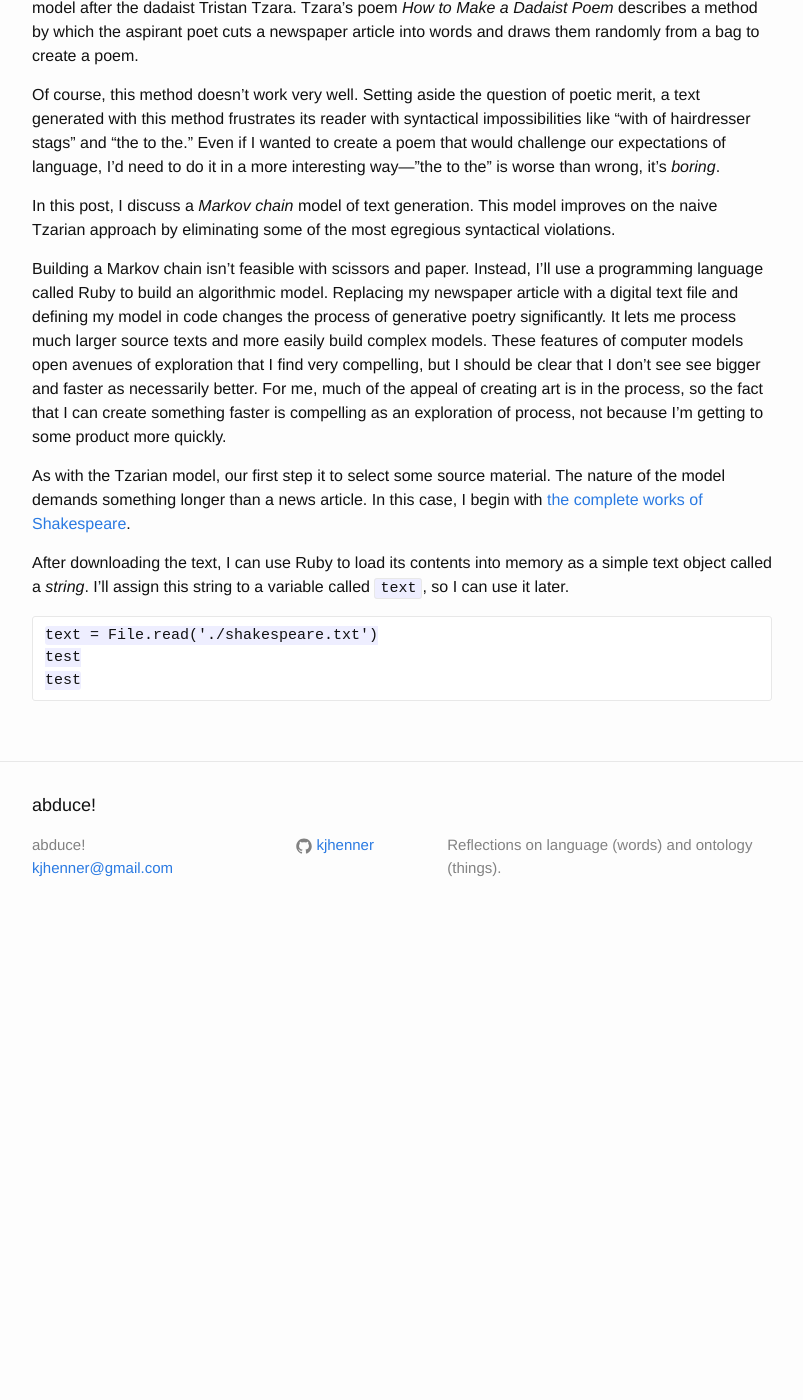
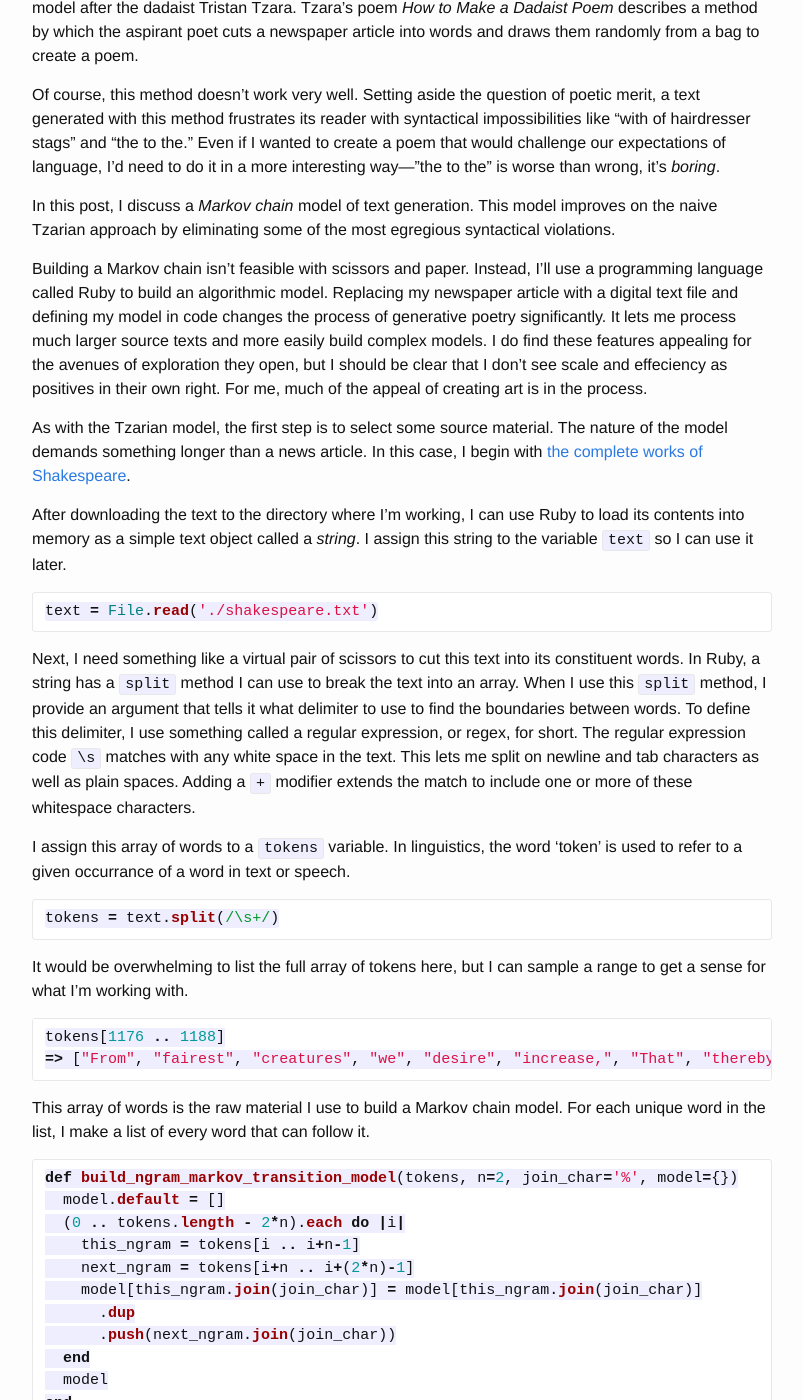
Before and after one commit to kjhenner/abduce, a Jekyll site: the page built from _posts/2017-07-01-markov-chain.md, in a window 1280 px wide and 1400 px high, scrolled down 270 px. Shown: the whole window, without its empty margins (238-1041 px from the left). Built offline with Jekyll 4.4.1, drawn with Linux system fonts in a browser that asks for light colours; before the commit the page ends 1209 px from its top, so only the background shows below that; some of the changed text lies outside the part shown.

Commit message:
markov-chain wip

````diff
--- a/_posts/2017-07-01-markov-chain.md
+++ b/_posts/2017-07-01-markov-chain.md
@@ -24,23 +24,77 @@ Building a Markov chain isn't feasible with scissors and paper. Instead, I'll
 use a programming language called Ruby to build an algorithmic model. Replacing
 my newspaper article with a digital text file and defining my model in code
 changes the process of generative poetry significantly. It lets me process much
-larger source texts and more easily build complex models. These features of
-computer models open avenues of exploration that I find very compelling, but I
-should be clear that I don't see see bigger and faster as necessarily better.
-For me, much of the appeal of creating art is in the process, so the fact that
-I can create something faster is compelling as an exploration of process, not
-because I'm getting to some product more quickly.
+larger source texts and more easily build complex models. I do find these
+features appealing for the avenues of exploration they open, but I should be
+clear that I don't see scale and effeciency as positives in their own right.
+For me, much of the appeal of creating art is in the process.
 
-As with the Tzarian model, our first step it to select some source material.
+As with the Tzarian model, the first step is to select some source material.
 The nature of the model demands something longer than a news article. In this
 case, I begin with [the complete works of Shakespeare](http://www.gutenberg.org/ebooks/100).
 
-After downloading the text, I can use Ruby to load its contents into memory as
-a simple text object called a *string*. I'll assign this string to a variable
-called `text`, so I can use it later.
+After downloading the text to the directory where I'm working, I can use Ruby
+to load its contents into memory as a simple text object called a *string*.
+I assign this string to the variable `text` so I can use it later.
 
-```
+~~~ruby
 text = File.read('./shakespeare.txt')
-test
-test
-```
+~~~
+
+Next, I need something like a virtual pair of scissors to cut this text into
+its constituent words. In Ruby, a string has a `split` method I can use to
+break the text into an array. When I use this `split` method, I provide an
+argument that tells it what delimiter to use to find the boundaries between
+words. To define this delimiter, I use something called a regular expression,
+or regex, for short. The regular expression code `\s` matches with any
+white space in the text. This lets me split on newline and tab characters as
+well as plain spaces. Adding a `+` modifier extends the match to include
+one or more of these whitespace characters.
+
+I assign this array of words to a `tokens` variable. In linguistics, the word
+'token' is used to refer to a given occurrance of a word in text or speech.
+
+~~~ruby
+tokens = text.split(/\s+/)
+~~~
+
+It would be overwhelming to list the full array of tokens here, but I can
+sample a range to get a sense for what I'm working with.
+
+~~~ruby
+tokens[1176 .. 1188]
+=> ["From", "fairest", "creatures", "we", "desire", "increase,", "That", "thereby", "beauty's", "rose", "might", "never", "die,"]
+~~~
+
+This array of words is the raw material I use to build a Markov chain model.
+For each unique word in the list, I make a list of every word that can follow
+it.
+
+~~~ruby
+def build_ngram_markov_transition_model(tokens, n=2, join_char='%', model={})
+  model.default = []
+  (0 .. tokens.length - 2*n).each do |i|
+    this_ngram = tokens[i .. i+n-1]
+    next_ngram = tokens[i+n .. i+(2*n)-1]
+    model[this_ngram.join(join_char)] = model[this_ngram.join(join_char)]
+      .dup
+      .push(next_ngram.join(join_char))
+  end
+  model
+end
+build_ngram_transition_model
+~~~
+
+Below, for example, is a list of all the words that follow the word
+'creatures.'
+
+~~~ruby
+["we", "broke", "of", "Turn", "as", "heartily.", "vile,", "and", "else", "works!", "feed", "as", "yet", "as", "ours,", "are,", "kings.", "that", "are", "as", "living,", "Whose", "on", "Of"]
+~~~
+
+If I select a word from this list, say, 'heartily.' I can see the list of words
+that follow it as well.
+
+~~~ruby
+["sorry", "glad", "well", "will", "beseech", "forgive", "entreats", "to", "as", "request", "I", "and", "wish", "I", "solicit", "consented", "That", "indeed", "he"]
+~~~
````
